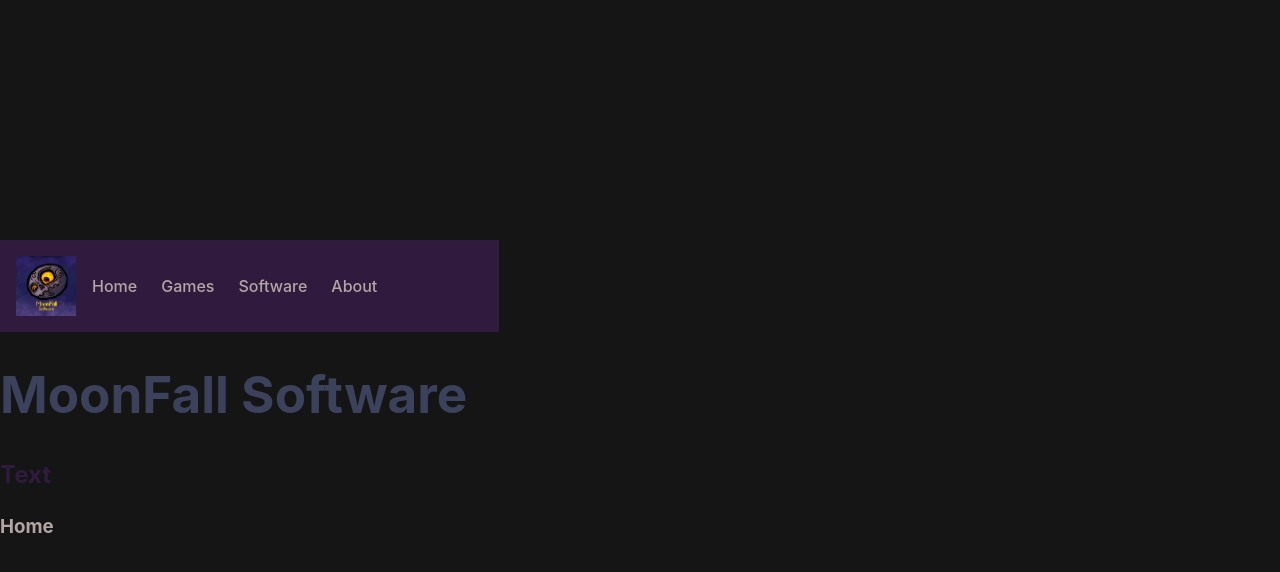
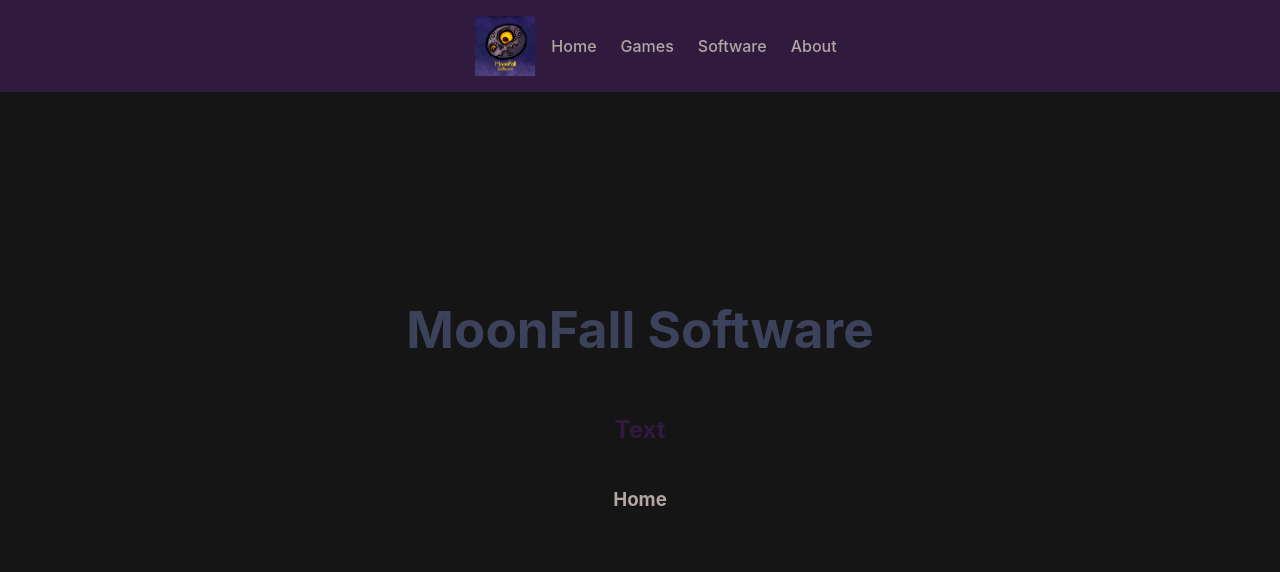
Before and after one commit to AndrewHulme88/moonfall-software, a React (Vite) app: page / in a window 1280 px wide. Shown: the top 572 px of the page. Built offline with nearby package versions, Linux system fonts and the light colour scheme.

Commit message:
Fixed positioning of navbar and correctly aligned the whole page

```diff
--- a/src/pages/Home.jsx
+++ b/src/pages/Home.jsx
@@ -2,11 +2,11 @@
 
 const Home = () => {
   return (
-    <>
+    <div className="container">
       <h1>MoonFall Software</h1>
       <h2>Text</h2>
       <h3>Home</h3>
-    </>
+    </div>
   )
 };
 
--- a/src/styles.css
+++ b/src/styles.css
@@ -1,10 +1,15 @@
-body {
+html, body, #root {
   background-color: #151515;
   color: #B4A5A5;
-  display: flex;
-  align-items: center;
   margin: 0;
   padding: 0;
+  display: flex;
+  flex-direction: column;
+  align-items: center;
+  justify-content: center;
+  min-height: 100vh;
+  min-width: 100vw;
+  text-align: center;
 }
 
 h1 {
@@ -15,13 +20,28 @@
   color: #301B3F;
 }
 
+.container {
+  display: flex;
+  flex-direction: column;
+  align-items: center;
+  justify-content: center;
+  width: 100%;
+  max-width: 70%;
+  padding: 20px;
+}
+
 .navbar {
   width: 100%;
   background-color: #301B3F;
   color: #B4A5A5;
   display: flex;
   align-items: center;
+  justify-content: center;
   padding: 16px;
+  position: fixed;
+  top: 0;
+  left: 0;
+  z-index: 1000;
 }
 
 .nav-logo {
```
